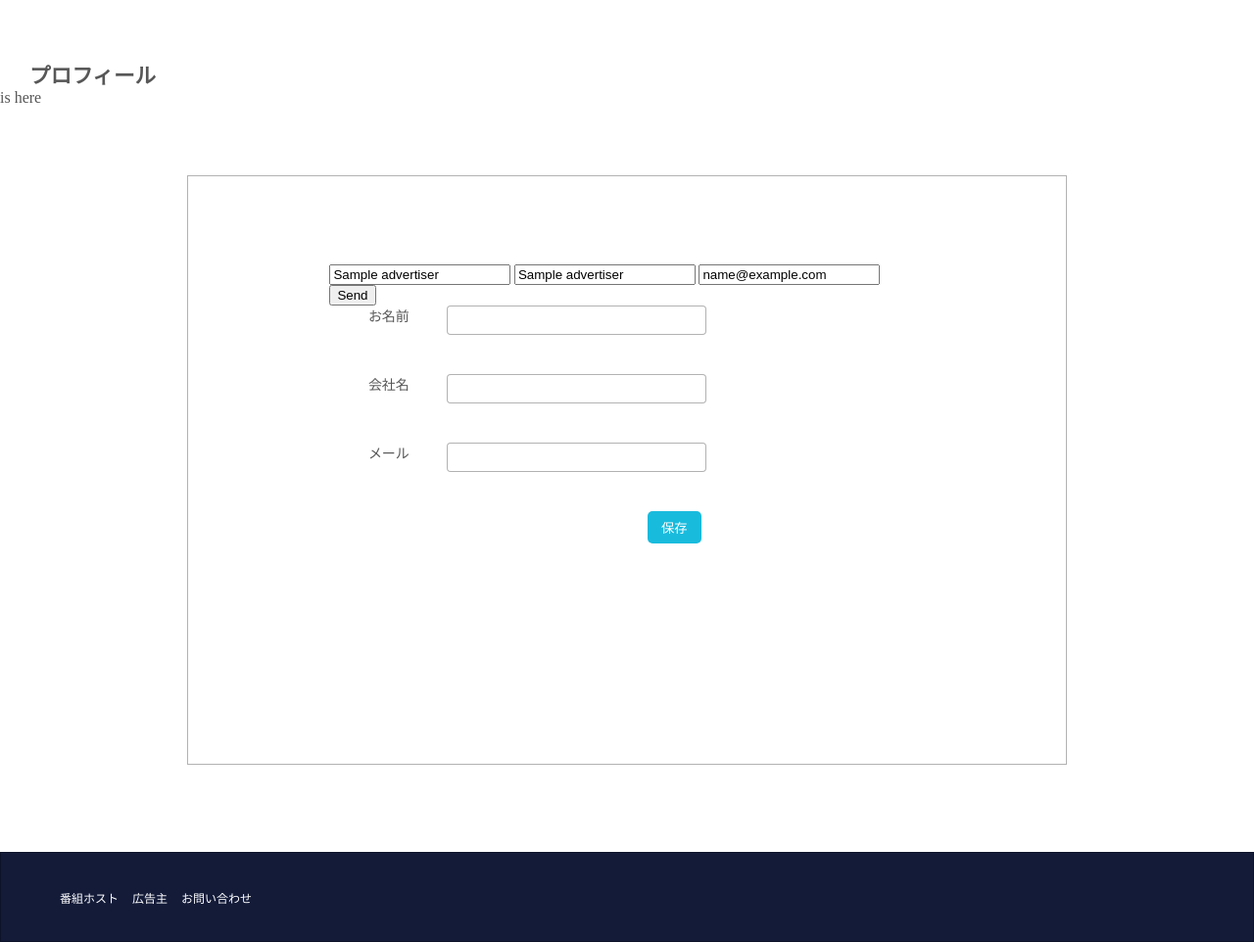
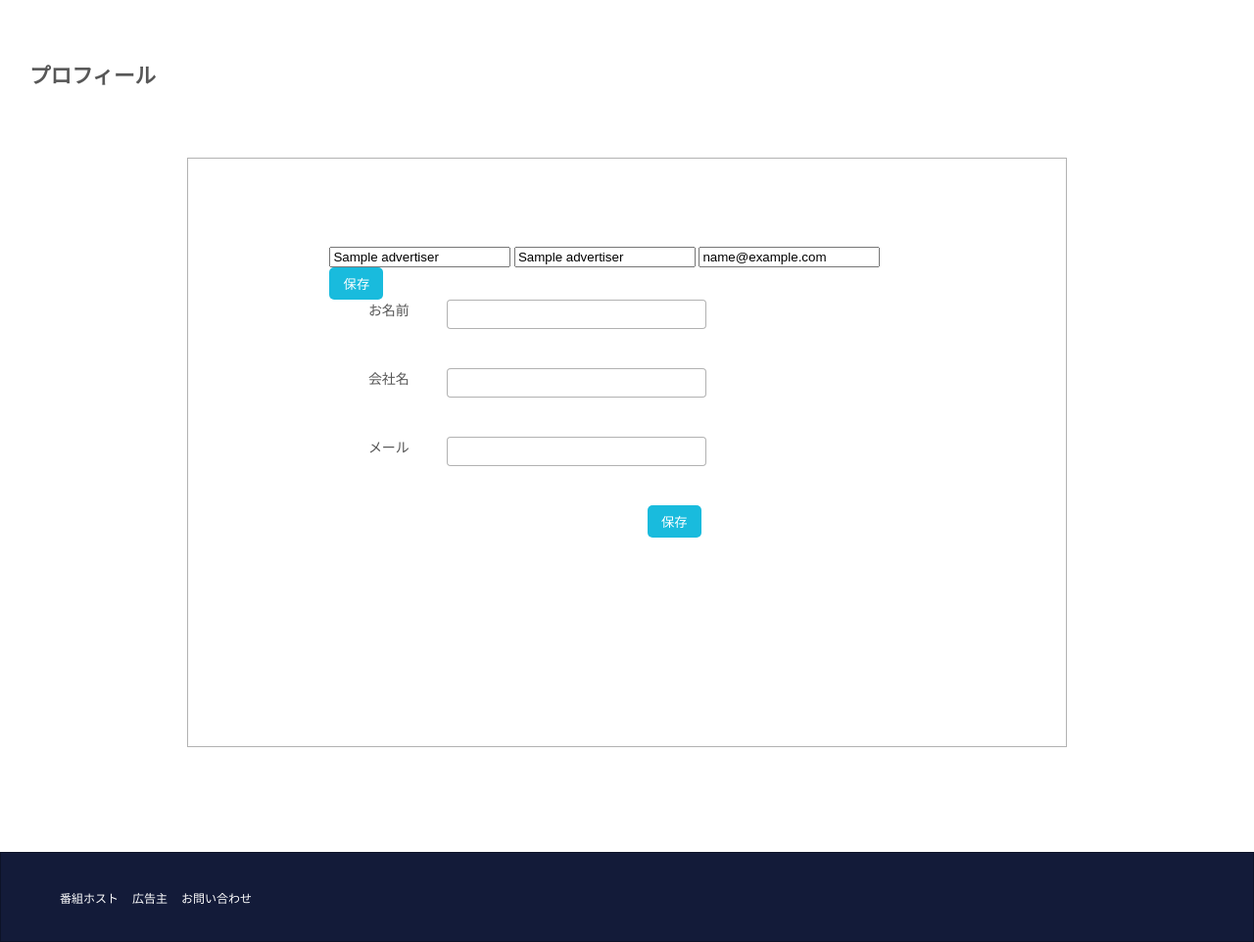
Before and after one commit to ry-32/locura_app, a Rails app: page /myaccount in a window 1280 px wide. Shown: the part 164-1126 px from the top of the page at 98% size. Run offline with Rails 7, Linux system fonts and the light colour scheme; tables that the repository leaves empty hold one stand-in row (values such as "Sample post"); style sheets or scripts are compiled from the project's sources; some libraries are stand-ins or nearby versions.

Commit message:
morning push

```diff
--- a/app/views/home/myaccount.html.erb
+++ b/app/views/home/myaccount.html.erb
@@ -12,7 +12,6 @@
 
     <section class="content-sec">
         <h2>プロフィール</h2>
-        <%= @new_name %>is here
         <div class="content-wrapper">
             <div class="form-body profile-form-body">
                     <!--form_for(@book, url: {controller: index, action:index })-->
@@ -20,7 +19,7 @@
                         <%= f.text_field :name %>
                         <%= f.text_field :company_name %>
                         <%= f.text_field :email %>
-                        <%= f.submit "Send" %>
+                        <%= f.submit "保存", :class => "form-btn btn" %>
                     <% end %>
                     <%= form_tag("/update",  method: :post) do %>
                         <div class="form-items">
```
